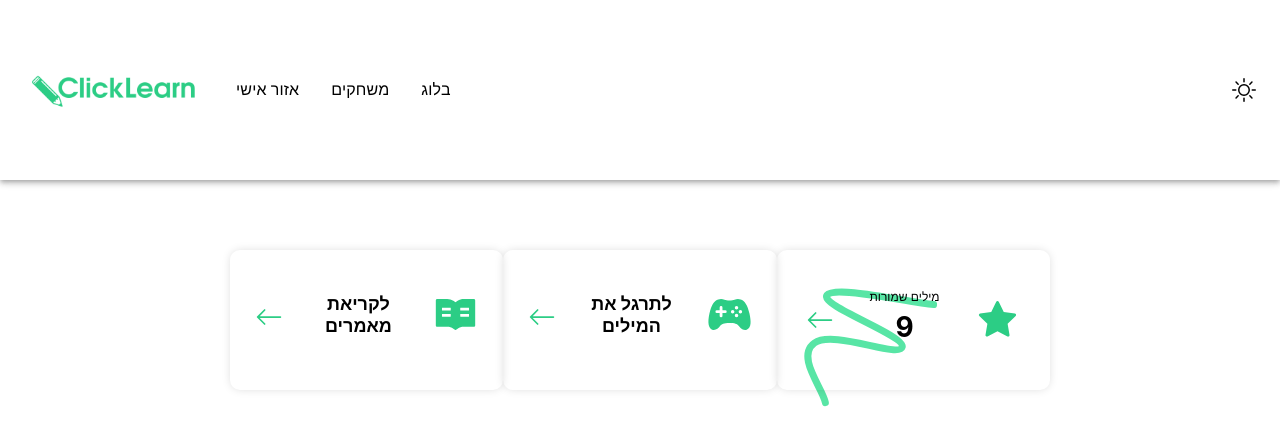
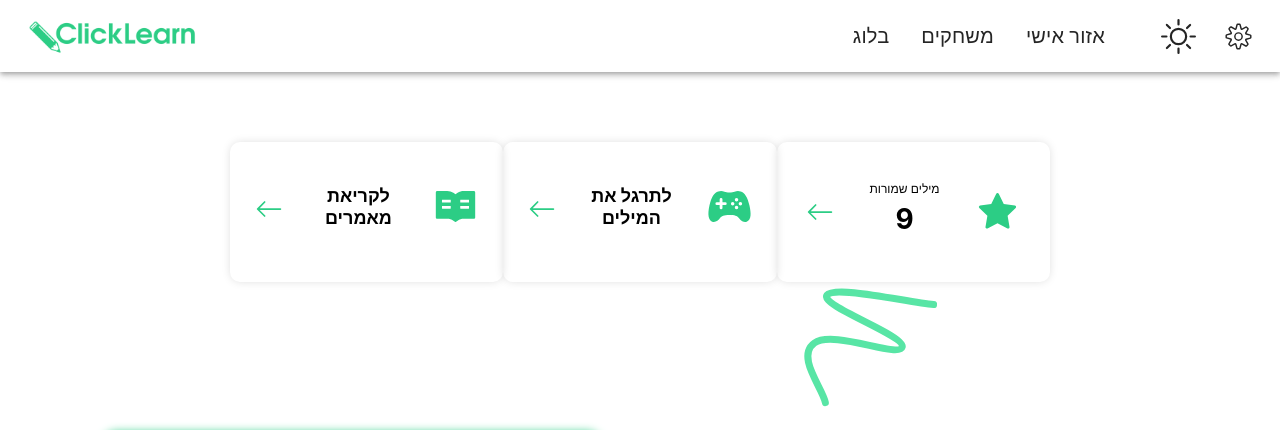
Before and after one commit to Click-Learn/Click-Learn-App, a React (Create React App) app: page /dashboard in a window 1280 px wide. Shown: the top 430 px of the page. Built offline with nearby package versions, Linux system fonts and the light colour scheme.

Commit message:
update header CSS

```diff
--- a/src/Components/Layout/Header/Header.css
+++ b/src/Components/Layout/Header/Header.css
@@ -9,9 +9,10 @@
 
 .Header .MuiPaper-root {
     background-color: white !important;
-    color: black;
+    color: #252525;
 }
 
 .Header .MuiButtonBase-root{
-    color: black !important;
+    color: #252525 !important;
+    font-size: 20px;
 }
--- a/src/Components/Layout/Header/Header.tsx
+++ b/src/Components/Layout/Header/Header.tsx
@@ -11,18 +11,23 @@ import Typography from '@mui/material/Typography';
 import Menu from '@mui/material/Menu';
 // import MenuIcon from '@mui/icons-material/Menu';
 import Container from '@mui/material/Container';
-import { BsSun } from "react-icons/bs"
+import { BsSun } from "react-icons/bs";
+import { CiSettings } from "react-icons/ci";
+import { MdDarkMode } from "react-icons/md";
 import Button from '@mui/material/Button';
 import Tooltip from '@mui/material/Tooltip';
 import MenuItem from '@mui/material/MenuItem';
 import Dashboard from "../Main/Dashboard/Dashboard";
 // import AdbIcon from '@mui/icons-material/Adb';
-import { Link as RouterLink } from "react-router-dom";
+import { Link as RouterLink, useNavigate } from "react-router-dom";
+import { useState } from "react";
 
 // const pages = ['לוח בקרה', 'בלוג', 'התחברות'];
 const settings = ['Profile', 'Account', 'Dashboard', 'Logout'];
 
 function Header(): JSX.Element {
+    const navigate = useNavigate();
+    const [isDarkMode, setIsDarkMode] = useState<boolean>(false)
 
     const [anchorElNav, setAnchorElNav] = React.useState<null | HTMLElement>(null);
     const [anchorElUser, setAnchorElUser] = React.useState<null | HTMLElement>(null);
@@ -71,7 +76,7 @@ function Header(): JSX.Element {
                             }}
                         >
 
-                            <img className="header_logo" src={logo} alt="" />
+                            <img className="header_logo" src={logo} alt="" onClick={() => navigate("/home")} />
 
                         </Typography>
 
@@ -135,7 +140,7 @@ function Header(): JSX.Element {
                         >
                             LOGO
                         </Typography>
-                        <Box sx={{ flexGrow: 1, display: { xs: 'none', md: 'flex' } }}>
+                        <Box sx={{ flexGrow: 1, display: { xs: 'none', md: 'flex' }, justifyContent: 'end', marginRight: '15px' }}>
                             {/* {pages.map((page) => (
                                 <Button
                                     key={page}
@@ -145,24 +150,31 @@ function Header(): JSX.Element {
                                     {page}
                                 </Button>
                             ))} */}
-                                  <MenuItem onClick={handleCloseNavMenu} component={RouterLink} to="/dashboard">
-                                    אזור אישי
+                                <MenuItem onClick={handleCloseNavMenu} component={RouterLink} to="/blog">
+                                    בלוג
                                 </MenuItem>
 
                                 <MenuItem onClick={handleCloseNavMenu} component={RouterLink} to="/games">
                                     משחקים
                                 </MenuItem>
 
-                                <MenuItem onClick={handleCloseNavMenu} component={RouterLink} to="/blog">
-                                    בלוג
+                                  <MenuItem onClick={handleCloseNavMenu} component={RouterLink} to="/dashboard">
+                                    אזור אישי
                                 </MenuItem>
 
                         </Box>
 
                         <Box sx={{ flexGrow: 0 }}>
+                                <IconButton onClick={() => setIsDarkMode(!isDarkMode)}  sx={{ p: 0, fontSize: '35px !important', margin: '0 25px' }} >
+                                    { isDarkMode ?
+                                      <MdDarkMode style={{color: 'white'}}/>
+                                      :
+                                      <BsSun />
+                                    }
+                                </IconButton>
                             <Tooltip title="Open settings">
-                                <IconButton onClick={handleOpenUserMenu} sx={{ p: 0 }}>
-                                    <BsSun />
+                                <IconButton onClick={handleOpenUserMenu} sx={{ p: 0, fontSize: '35px !important' }} >
+                                    <CiSettings />
                                 </IconButton>
                             </Tooltip>
                             <Menu
--- a/src/Components/Layout/Main/Dashboard/Dashboard.tsx
+++ b/src/Components/Layout/Main/Dashboard/Dashboard.tsx
@@ -2,8 +2,11 @@ import "./Dashboard.css";
 import { AiFillStar, AiFillRead } from "react-icons/ai";
 import { BsArrowLeft } from "react-icons/bs";
 import { IoGameController } from "react-icons/io5";
+import { Link, useNavigate } from "react-router-dom";
 
 function Dashboard(): JSX.Element {
+    const navigate = useNavigate();
+
     return (
         <div className="Dashboard">
 			<div className="dashboard_top_container">
@@ -15,15 +18,16 @@ function Dashboard(): JSX.Element {
                         </div>
                         <span className="icon_arrow"><BsArrowLeft/></span>
                     </div>
-                <div className="dashboard_top_box">
-                <span className="icon_box"><IoGameController/></span>
+                <div className="dashboard_top_box" onClick={() => navigate("/games") }>
+                       <span className="icon_box"><IoGameController/></span>
                         <div>
                             <p className="game_text">לתרגל את המילים</p>
                             <p className="saved_words_count"></p>
                         </div>
                         <span className="icon_arrow"><BsArrowLeft/></span>
                 </div>
-                <div className="dashboard_top_box">
+
+                <div className="dashboard_top_box"  onClick={() => navigate("/articles") }>
                 <span className="icon_box"><AiFillRead/></span>
                         <div>
                             <p className="game_text">לקריאת מאמרים</p>
```
Also changed, not shown: src/Components/Layout/Header/clickLearnNewLogo.png.
